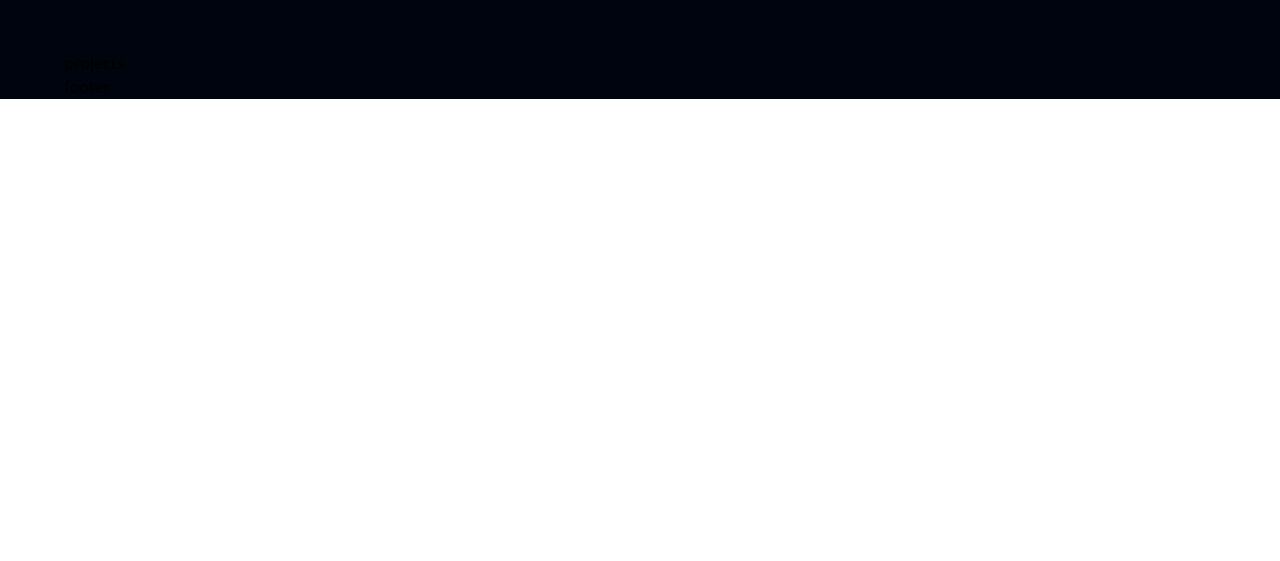
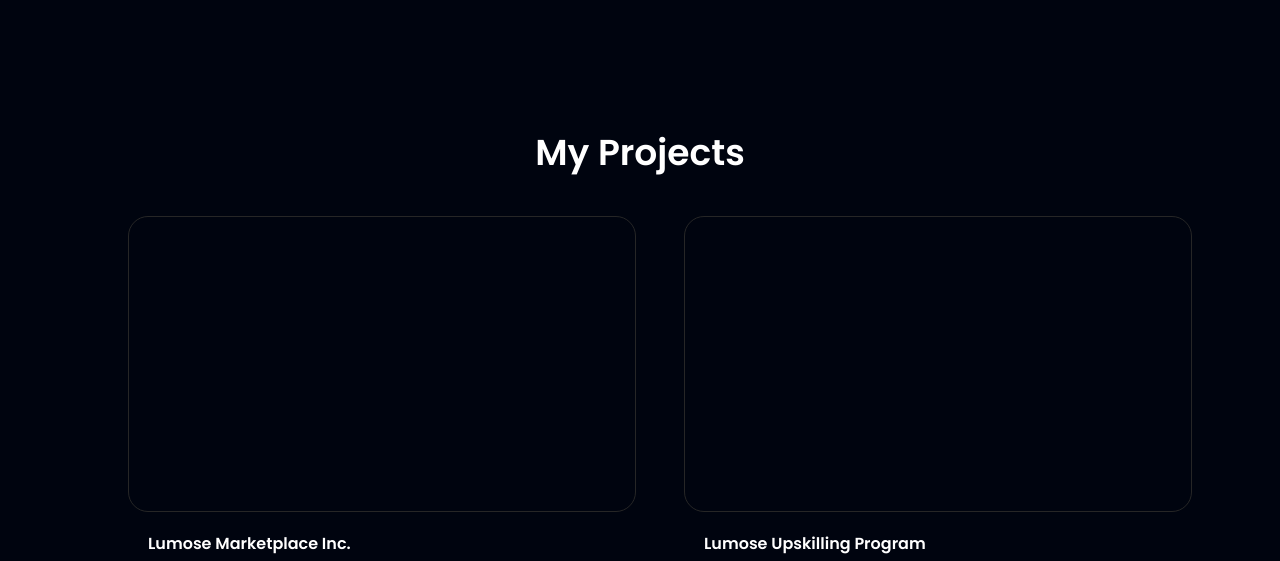
Before and after one commit to skebila/stevenkebila, a React (Vite) app: page / in a window 1280 px wide. Shown: the part 749-1310 px from the top of the page. Before the commit the page ends 848 px from the top, so only its background shows below. Built offline with nearby package versions, Linux system fonts and the light colour scheme.

Commit message:
My Project Section Added

```diff
--- a/src/assets/index.js
+++ b/src/assets/index.js
@@ -2,10 +2,12 @@ import logo from './logo.svg'
 import menu from './menu.svg'
 import close from './close.svg'
 import avatar from './avatar.svg'
+import arrowRight from './arrowRight.svg'
 
 export {
     logo,
     menu,
     close,
     avatar,
+    arrowRight,
 }
--- a/src/components/Button.jsx
+++ /dev/null
@@ -1,9 +0,0 @@
-import React from 'react'
-
-const Button = () => {
-  return (
-    <div>Button</div>
-  )
-}
-
-export default Button
--- /dev/null
+++ b/src/components/LearnMoreBtn.jsx
@@ -0,0 +1,12 @@
+import React from 'react'
+import {arrowRight} from '../assets'
+
+const LearnMoreBtn = ({ styles }) => {
+  return (
+    <button type="button" className={`flex items-center py-4 pr-6 font-poppins font-medium text-[0.85em] text-[#1042A3] outline-none ${styles}`}>
+      Learn more <img src={arrowRight} className='w-[25px] h-[25px] ml-2'/>
+    </button>
+  )
+}
+
+export default LearnMoreBtn
--- a/src/components/Navbar.jsx
+++ b/src/components/Navbar.jsx
@@ -8,7 +8,7 @@ const Navbar = () => {
 
   return (
     //NavBar Start
-    <nav className='w-full border-b border-[#2626263d] flex py-6 justify-between items-center navbar'>
+    <nav className='w-full border-b bg-primary border-[#2626263d] flex py-6 justify-between items-center navbar'>
       <img src={logo} alt="steven kebila" className='w-[120px] h-[50px] flex-initial'/>
 
       <ul className='list-none sm:flex hidden justify-center items-center flex-1'>
--- a/src/components/Projects.jsx
+++ b/src/components/Projects.jsx
@@ -1,9 +1,34 @@
-import React from 'react'
+import { projects } from "../constants"
+import styles, { layout } from "../style"
+import LearnMoreBtn from "./LearnMoreBtn"
 
-const projects = () => {
+const ProjectCard = ({ title, category, description, link, stack, index }) => (
+  <div className={`flex flex-col items-center p-6 rounded-[20px] ${index !== projects.length - 1 ? "mb-6" : "md-0"} project-card`}>
+    <div className="border border-[#262626] rounded-[20px] h-[200px] w-[100%] sm:h-[296px] sm:w-[100%] mb-5"><img /></div>
+    <div className="flex-1 flex flex-col ml-3 px-2">
+      <h4 className="font-poppins font-semibold text-white text-[1em] leading-[23px] mb-1">{title}</h4>
+      <p className="font-poppins text-[#999999] text-[0.75em] leading-[20px] mb-1">{description}</p>
+      <LearnMoreBtn/>
+    </div>
+  </div>
+)
+
+const Projects = () => {
   return (
-    <div>projects</div>
+    <section id='projects' className={layout.section}>
+
+      <div className={layout.sectionInfo}>
+        <h2 className={styles.heading2}>My Projects</h2>
+      </div>
+
+      <div className={`${layout.sectionImg} items-stretch`}>
+        {projects.map((projects, index) => (
+          <ProjectCard key={projects.id} {...projects} index={index} />
+        ))}
+      </div>
+
+    </section>
   )
 }
 
-export default projects
+export default Projects
--- a/src/components/index.js
+++ b/src/components/index.js
@@ -2,7 +2,7 @@
 import About from './About'
 import Hero from './Hero'
 import Footer from './Footer'
-import Button from './Button'
+import LearnMoreBtn from './LearnMoreBtn'
 import Navbar from './Navbar'
 import Projects from './Projects'
 
@@ -10,7 +10,7 @@ export {
     About,
     Hero,
     Footer,
-    Button,
+    LearnMoreBtn,
     Navbar,
     Projects,
 }
--- a/src/constants/index.js
+++ b/src/constants/index.js
@@ -27,6 +27,96 @@ export const navButtons = [
     id: "contact-me",
     title: "Contact me"
   },*/
+]
+
+export const projects = [
+  {
+    id: "project-1",
+    title: "Lumose Marketplace Inc.",
+    category: "crypto token landing page",
+    description: "Lumose Marketplace is a software, tools and services comparison platform curated for small law firms. ",
+    link: "https://www.lumosemarketplace.com/",
+    stack: [
+      'React JS',
+      'Node.js',
+      'Airtable',
+      'Zapier',
+      'Member Stack',
+    ],
+  },
+  {
+    id: "project-2",
+    title: "Lumose Upskilling Program",
+    category: "Non Profit Organization",
+    description: "Lumose Upskilling Program is an initiative designed to support the underserved communities living in Ontario who need skills training to help them find greater opportunities for employment in occupations with better job prospects.",
+    stack: [
+      'React JS',
+      'Node.js',
+    ],
+  },
+  {
+    id: "project-3",
+    title: "Student Haven App",
+    category: "Student Social Media",
+    description: "Student Haven App is a capstone project I worked on for my end of year semester. This app is a student social media platform where student from multiple schools can interact and connect with each other",
+    stack: [
+      'React Native',
+      'Node.js',
+      'Firebase',
+      'Expo',
+    ],
+  },
+  {
+    id: "project-4",
+    title: "Tesla App",
+    category: "Clone",
+    description: "Tesla App is a clone of the real tesla website but instead of a website clone, I built it as a native app.",
+    stack: [
+      'React Native',
+      'Node.js',
+    ],
+  },
+  {
+    id: "project-5",
+    title: "Kichi Coin",
+    category: "crypto token landing page",
+    description: "KichiCoin ($KICH) is a revolutionary De-Fi community-driven utility token that provides safe, secure, hassle-free transactions for everyone, along with a weekly lottery system utilizing Chainlink VRF that brings joy to our holders.",
+    link: "https://www.kichicoin.com",
+    stack: [
+      'React JS',
+      'Node.js',
+    ],
+  },
+  {
+    id: "project-6",
+    title: "Perera Legal",
+    category: "Law Firm",
+    description: "Perera Legal is a leading boutique law firm based in Calgary, Alberta with virtual offices in Toronto and Edmonton.",
+    link: "https://www.pereralegal.ca",
+    stack: [
+      'Webflow',
+    ],
+  },
+  {
+    id: "project-7",
+    title: "Buy My Practice",
+    category: "Law Firm Shop",
+    description: "Buy My Practice helps lawyers and small law firms buy or invest into other law firms that are for sale dependent on the buyer's preferred practice area or jurisdiction.",
+    stack: [
+      'JavaScript',
+    ],
+  },
+  {
+    id: "project-8",
+    title: "Overcomers Christian Center",
+    category: "Religious Organization",
+    description: "Overcomers Christian Center is a religious community located in Brampton Ontario that embraces all cultural backgrounds.",
+    link: "https://overcomersglobal.com",
+    stack: [
+      'React JS',
+      'Node.js',
+    ],
+  },
 ]
 
 export const footerLinks = [
--- a/src/index.css
+++ b/src/index.css
@@ -98,7 +98,7 @@
   }
 }
 
-.feature-card:hover {
+.project-card:hover {
   background: var(--black-gradient);
   box-shadow: var(--card-shadow);
 }
--- a/src/style.js
+++ b/src/style.js
@@ -1,7 +1,7 @@
 const styles = {
   boxWidth: "xl:max-w-[1280px] w-full",
 
-  heading2: "font-poppins font-semibold xs:text-[48px] text-[40px] text-white xs:leading-[76.8px] leading-[66.8px] w-full",
+  heading2: "font-poppins font-semibold xs:text-[2.25em] text-[30px] text-center text-white xs:leading-[76.8px] leading-[66.8px] w-full",
   paragraph: "font-poppins font-normal text-dimWhite text-[18px] leading-[30.8px]",
 
   flexCenter: "flex justify-center items-center",
@@ -16,11 +16,11 @@ const styles = {
 };
 
 export const layout = {
-  section: `flex md:flex-row flex-col ${styles.paddingY}`,
+  section: `flex flex-col ${styles.paddingY}`,
   sectionReverse: `flex md:flex-row flex-col-reverse ${styles.paddingY}`,
 
   sectionImgReverse: `flex-1 flex ${styles.flexCenter} md:mr-10 mr-0 md:mt-0 mt-10 relative`,
-  sectionImg: `flex-1 flex ${styles.flexCenter} md:ml-10 ml-0 md:mt-0 mt-10 relative`,
+  sectionImg: `grid grid-cols-1 sm:grid-cols-1 md:grid-cols-2 ${styles.flexCenter} md:ml-10 ml-0 md:mt-0 mt-10 relative`,
 
   sectionInfo: `flex-1 ${styles.flexStart} flex-col`,
 };
```
Also changed, not shown: src/assets/arrowRight.svg (added).
